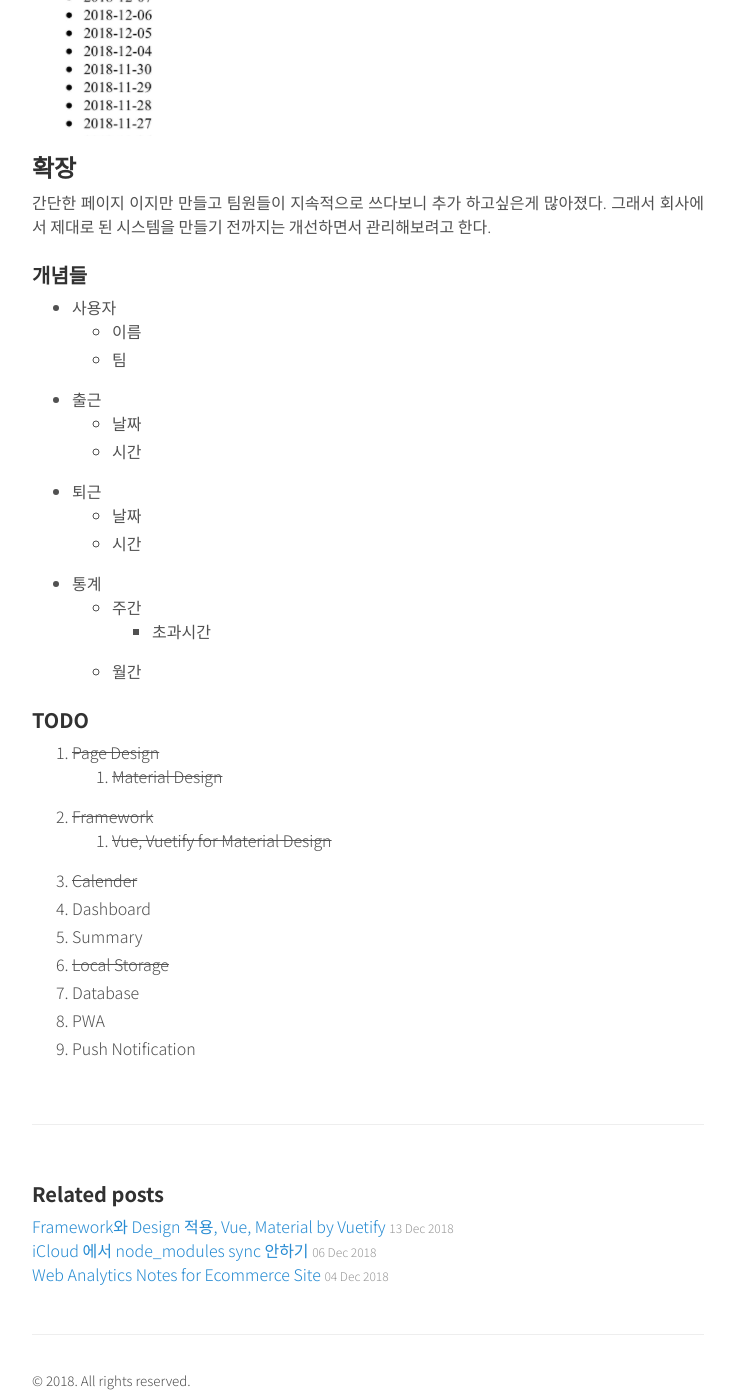
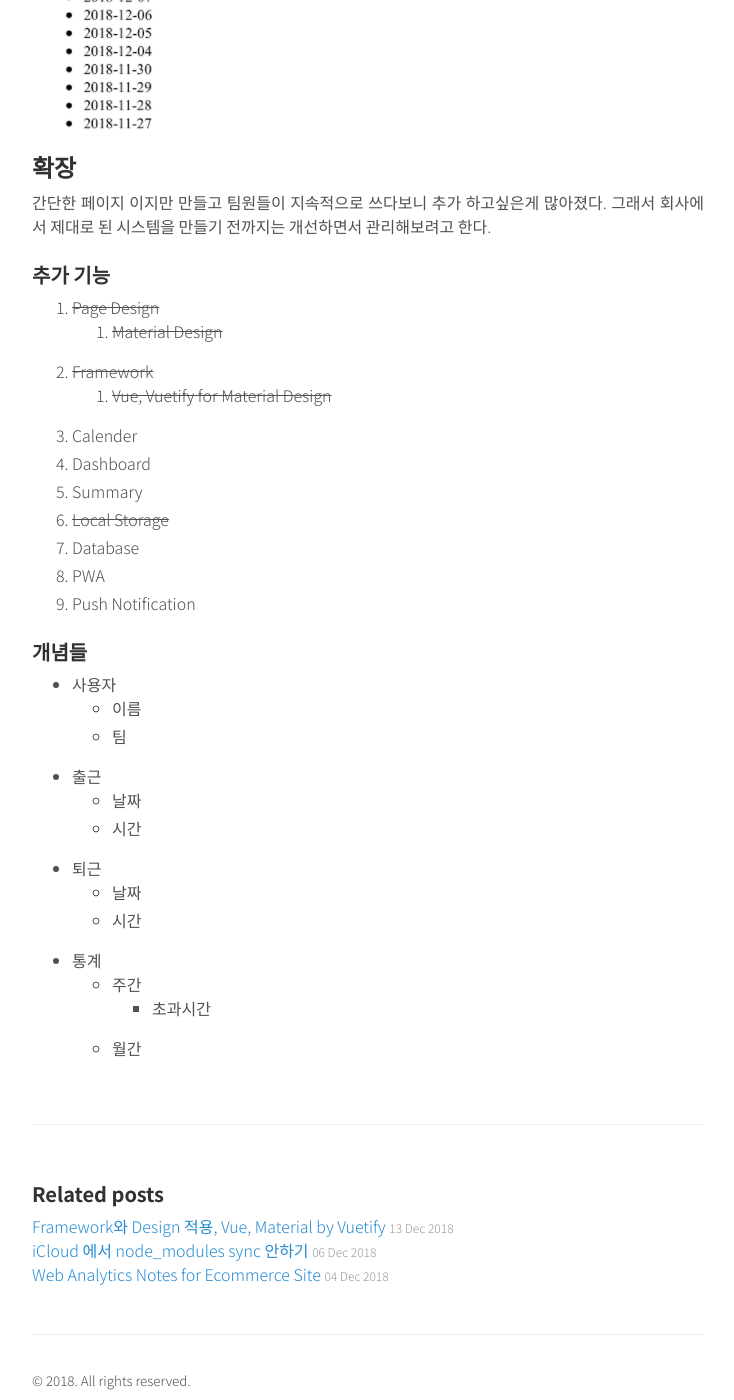
Before and after one commit to daehwann/blog, a Jekyll site: the page built from _posts/2018-12-07-52hours.md, in a window 1280 px wide and 1400 px high, scrolled down 1642 px. Shown: the whole window, without its empty margins (272-1006 px from the left). Built offline with Jekyll 4.4.1, drawn with Linux system fonts in a browser that asks for light colours; comment, search, counter and statistics services are not loaded; some of the changed lines change nothing that is shown.

Commit message:
Revert "Puppeteer - 1"
This reverts commit 2c55e3ddf21c94e540e5b551b89066abdbe88a4e.

```diff
--- a/_posts/2018-12-07-52hours.md
+++ b/_posts/2018-12-07-52hours.md
@@ -26,6 +26,20 @@ tags: [52시간, 퇴근, 칼퇴]
 
 간단한 페이지 이지만 만들고 팀원들이 지속적으로 쓰다보니 추가 하고싶은게 많아졌다. 그래서 회사에서 제대로 된 시스템을 만들기 전까지는 개선하면서 관리해보려고 한다.
 
+### 추가 기능
+
+1. ~~Page Design~~
+    1. ~~Material Design~~
+1. ~~Framework~~
+    1. ~~Vue, Vuetify for Material Design~~
+1. Calender
+1. Dashboard
+1. Summary
+1. ~~Local Storage~~
+1. Database
+1. PWA
+1. Push Notification
+
 ### 개념들
 
 - 사용자
@@ -41,7 +55,3 @@ tags: [52시간, 퇴근, 칼퇴]
   - 주간
     - 초과시간
   - 월간
-
-### TODO
-
-{% include_relative _include_52hours-to-do.md %}
--- a/_posts/_include_52hours-to-do.md
+++ /dev/null
@@ -1,11 +0,0 @@
-1. ~~Page Design~~
-    1. ~~Material Design~~
-1. ~~Framework~~
-    1. ~~Vue, Vuetify for Material Design~~
-1. ~~Calender~~
-1. Dashboard
-1. Summary
-1. ~~Local Storage~~
-1. Database
-1. PWA
-1. Push Notification
```
